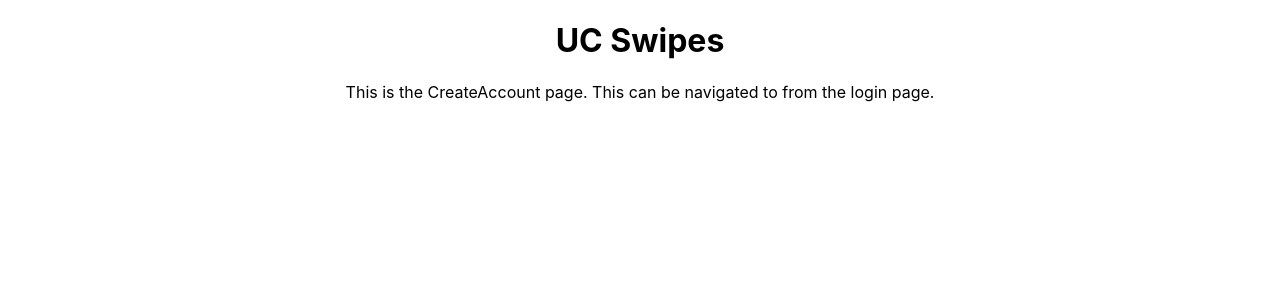
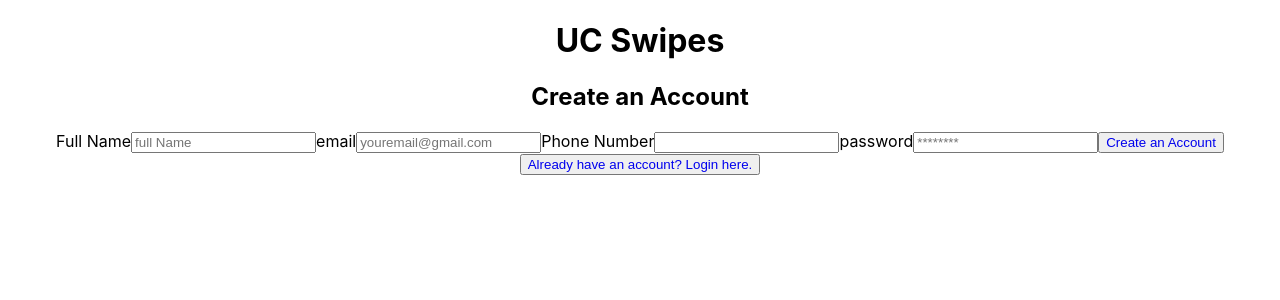
Before and after one commit to chloemaybrandon/UC-Swipes, a React (Create React App) app in the folder frontend/: page /create-account in a window 1280 px wide. Shown: the top 300 px of the page. Built offline with nearby package versions, Linux system fonts and the light colour scheme.

Commit message:
Add html for Login and CreateAccount page

```diff
--- a/frontend/src/Pages/CreateAccount.js
+++ b/frontend/src/Pages/CreateAccount.js
@@ -1,8 +1,62 @@
 //route back to login page after successfully creating account
-export default function CreateAccount(){
-    return(
+import React, { useState } from "react";
+import { Link } from "react-router-dom";
+
+export default function CreateAccount() {
+    const [email, setEmail] = useState("");
+    const [phoneNumber, setPhoneNumber] = useState("");
+    const [password, setPass] = useState("");
+    const [name, setName] = useState("");
+
+    const handleSubmit = (e) => {
+        e.preventDefault();
+        console.log("Created an account");
+    };
+
+    return (
         <div>
-            <p>This is the CreateAccount page. This can be navigated to from the login page.</p>
+            <h2>Create an Account</h2>
+            <form>
+                <label htmlFor="name">Full Name</label>
+                <input
+                    value={name}
+                    name="name"
+                    onChange={(e) => setName(e.target.value)}
+                    id="name"
+                    placeholder="full Name"
+                />
+                <label htmlFor="email">email</label>
+                <input
+                    value={email}
+                    onChange={(e) => setEmail(e.target.value)}
+                    type="email"
+                    placeholder="youremail@gmail.com"
+                    id="email"
+                    name="email"
+                />
+                <label htmlFor="phoneNumber">Phone Number</label>
+                <input
+                    value={phoneNumber}
+                    onChange={(e) => setPhoneNumber(e.target.value)}
+                    id="phoneNumber"
+                    name="phoneNumber"
+                />
+                <label htmlFor="password">password</label>
+                <input
+                    value={password}
+                    onChange={(e) => setPass(e.target.value)}
+                    type="password"
+                    placeholder="********"
+                    id="password"
+                    name="password"
+                />
+                <button onClick={handleSubmit}>
+                    <Link to="/">Create an Account</Link>
+                </button>
+            </form>
+            <button>
+                <Link to="/">Already have an account? Login here.</Link>
+            </button>
         </div>
-    )
+    );
 }
--- a/frontend/src/Pages/Login.js
+++ b/frontend/src/Pages/Login.js
@@ -1,15 +1,61 @@
 //login will need to route to main page OR create account page
-import {Link} from 'react-router-dom';
+import { Link } from "react-router-dom";
+import React, { useState } from "react";
 
-export default function Login(){
-    return(
+export default function Login() {
+    const [email, setEmail] = useState("");
+    const [pass, setPass] = useState("");
+    const [name, setName] = useState("");
 
+    const handleSubmit = (e) => {
+        e.preventDefault();
+        console.log("Logged in");
+    };
+
+    return (
         <div>
-            <p>This is the login page. This should be the first page displayed when loading the site.</p>
-                  {/* successfully logging in will take you to search page */}
-            <button><Link to='/search-listings'>Login</Link></button>
-            <br/>
-            <button><Link to='/create-account'>Create an Account</Link></button>
+            <p>
+                This is the login page. This should be the first page displayed
+                when loading the site.
+            </p>
+
+            <h2>Log In</h2>
+            <form>
+                <label htmlFor="name">Full name</label>
+                <input
+                    value={name}
+                    name="name"
+                    onChange={(e) => setName(e.target.value)}
+                    id="name"
+                    placeholder="full Name"
+                />
+                <label htmlFor="email">email</label>
+                <input
+                    value={email}
+                    onChange={(e) => setEmail(e.target.value)}
+                    type="email"
+                    placeholder="youremail@gmail.com"
+                    id="email"
+                    name="email"
+                />
+                <label htmlFor="password">password</label>
+                <input
+                    value={pass}
+                    onChange={(e) => setPass(e.target.value)}
+                    type="password"
+                    placeholder="********"
+                    id="password"
+                    name="password"
+                />
+                <button onClick={handleSubmit}>
+                    <Link to="/search-listings">Login</Link>
+                </button>
+            </form>
+            {/* successfully logging in will take you to search page */}
+            <br />
+            <button>
+                <Link to="/create-account">Create an Account</Link>
+            </button>
         </div>
-    )
+    );
 }
```
